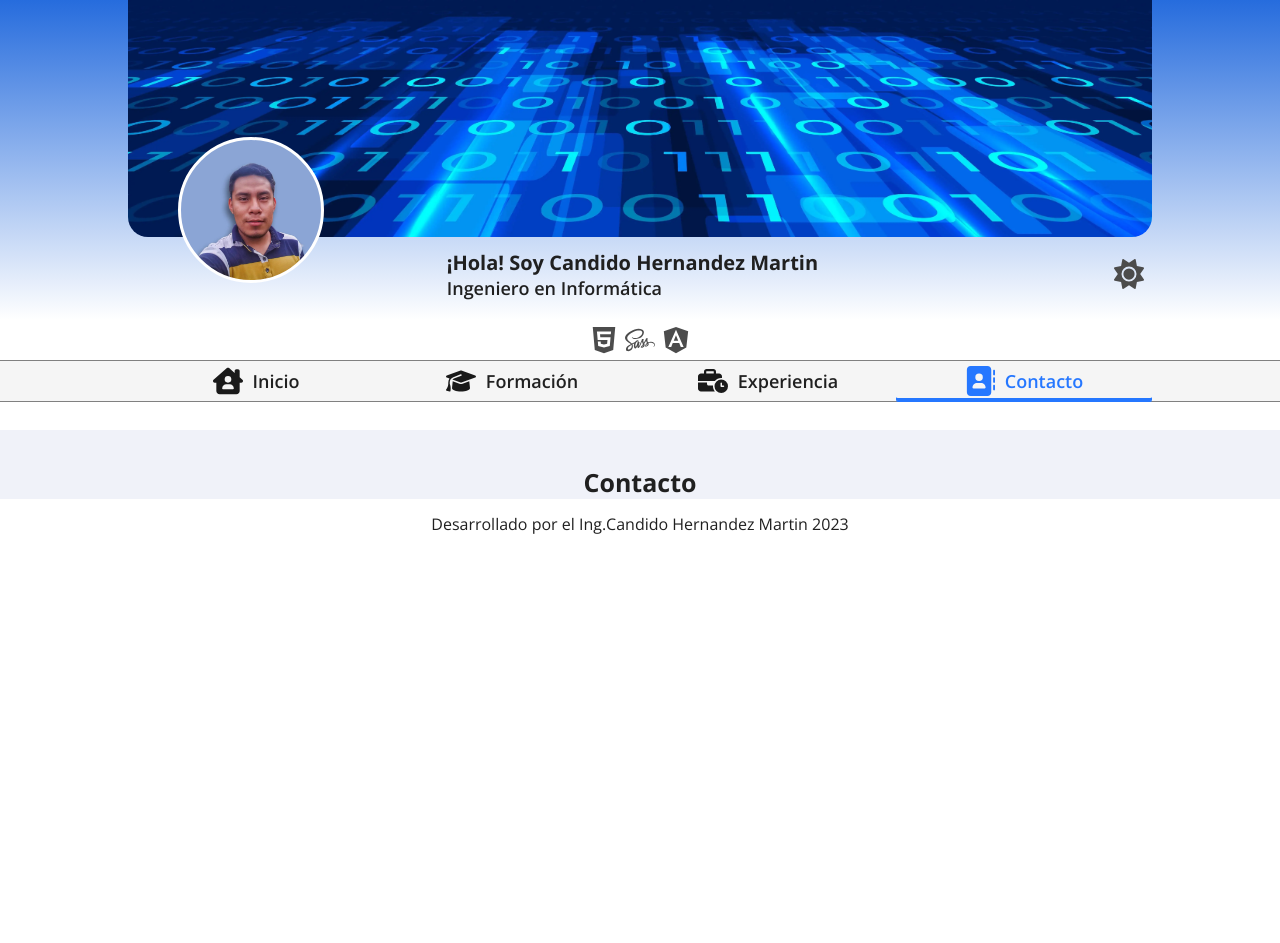
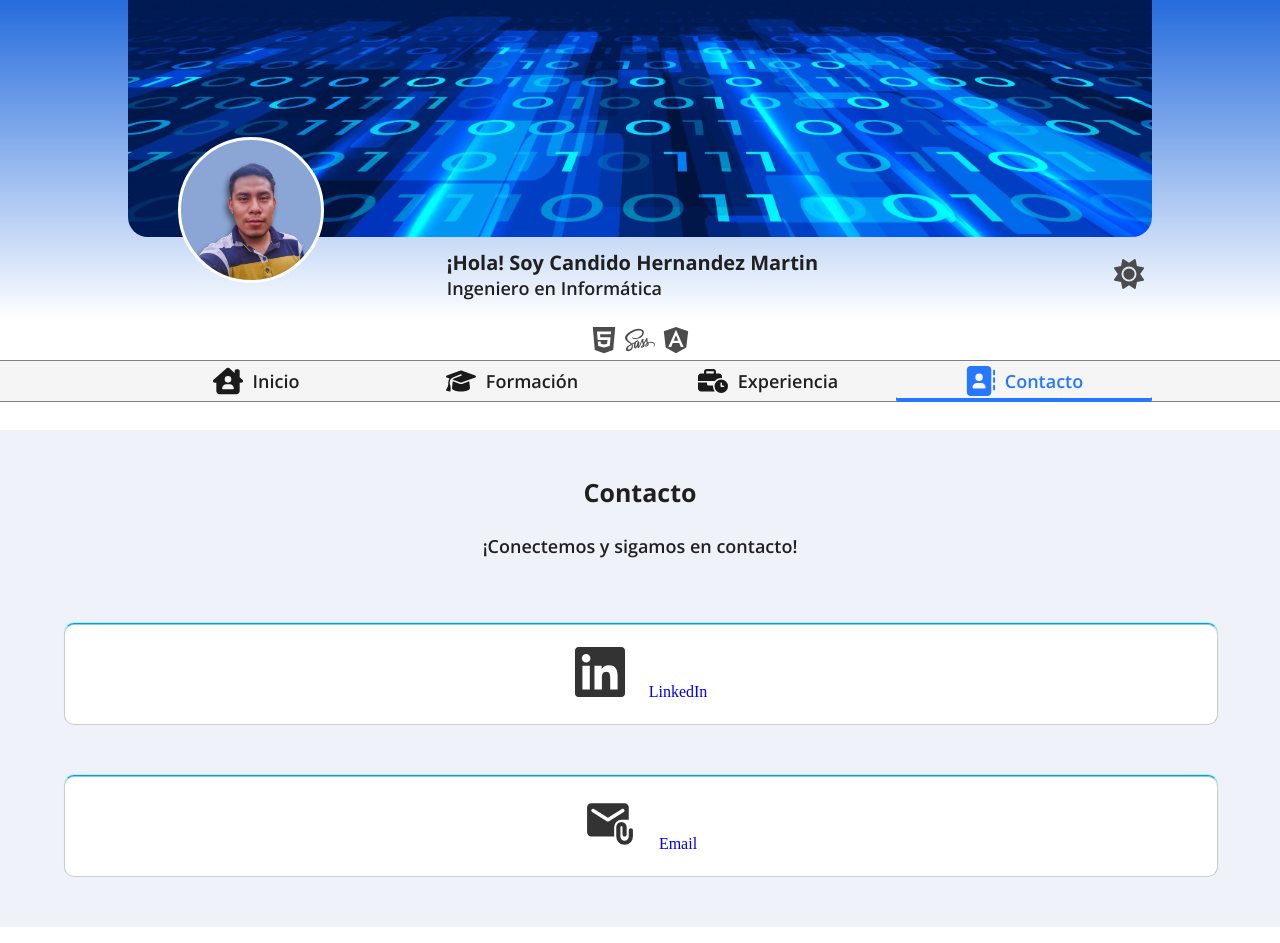
Before and after one commit to Candido-HM/portfolio-candido, an Angular app: page /contacto in a window 1280 px wide. Shown: the top 943 px of the page. Before the commit the page ends 800 px from the top, so only its background shows below. Built offline with nearby package versions, Linux system fonts and the light colour scheme.

Commit message:
modificaciones generales contacto

```diff
--- a/src/app/app.component.html
+++ b/src/app/app.component.html
@@ -9,6 +9,6 @@
 
 <footer>
   <section class="info-footer">
-    <p>Desarrollado por el Ing.Candido Hernandez Martin 2023</p>
+    <p>Desarrollado por Candido Hernandez Martin | 2023</p>
   </section>
 </footer>
--- a/src/app/components/main/contact/contact.component.html
+++ b/src/app/components/main/contact/contact.component.html
@@ -1,3 +1,20 @@
 <section class="title-contact">
     <h2>Contacto</h2>
+    <span>¡Conectemos y sigamos en contacto!</span>
 </section>
+<article class="contacto-article">
+    <section class="contact-container">
+        <div class="link-linkedin">
+            <a href="https://www.linkedin.com/in/candido-hernandez-martin/" target="_blank">
+                <img src="../../../../assets/img/icon-linkedin.svg" alt="LinkedIn">
+                LinkedIn
+            </a>
+        </div>
+        <div class="link-email">
+            <a href="mailto:candidohm99@gmail.com" target="_blank">
+                <img src="../../../../assets/img/icon-email.svg" alt="Email">
+                Email
+            </a>
+        </div>
+    </section>
+</article>
--- a/src/app/components/main/formation/formation.component.html
+++ b/src/app/components/main/formation/formation.component.html
@@ -36,7 +36,7 @@
                     <li><img class="img-calendar" src="../../../../assets/img/icon-calendar.svg" alt="calendar">Febrero 2023</li>
                     <li>Máster en JavaScript: AprenderJs, jQuery, Angular, NodeJS</li>
                     <li><img class="img-calendar" src="../../../../assets/img/icon-calendar.svg" alt="calendar">Marzo 2023 - En curso 2023</li>
-                    <li>Angular:De cero a experto (Legacy)</li>
+                    <li>Angular: De cero a experto (Legacy)</li>
                     <li><img class="img-calendar" src="../../../../assets/img/icon-calendar.svg" alt="calendar">Marzo 2023 - En curso 2023</li>
                 </ul>
             </section>
--- a/src/assets/styles/_base.sass
+++ b/src/assets/styles/_base.sass
@@ -413,20 +413,65 @@ main
                 margin-bottom: 20px
                 overflow: hidden
                 @include style-borde
-                @include centrar-col
+                @include centrar-col()
                 .img-project
                     width: 100%
                     min-height: 160px
                     max-height: 280px
+                    @include centrar()
+                    padding: 10px !important
                     img
-                        border-radius: 20px 20px 0px 0px
+                        border-radius: 20px 20px 20px 20px
                         width: 100%
                         height: 100%
+                        padding: 10px 10px 10px 10px
 
     /***********************************Componente Contacto *************************************/
     .title-contact
+        width: 100%
+        height: auto
+        @include centrar-col
+        margin-top: 10px
         h2
             @include title-section()
+        span
+            margin-top: 10px
+            padding: 15px
+            text-align: center
+            font-family: 'OpenSans-SB', Arial, sans-serif
+            font-size: 18px
+    .contacto-article
+        width: 100%
+        height: auto
+        margin-top: 50px
+        @include centrar-col()
+        .contact-container
+            width: 90%
+            height: auto
+            .link-linkedin
+                width: 100%
+                height: 100px
+                @include centrar()
+                @include style-borde()
+                border-radius: 10px
+                margin-bottom: 50px !important
+                a
+                    text-decoration: none
+                    img
+                        width: 50px
+                        margin: 0px 20px 0px 0px
+            .link-email
+                width: 100%
+                height: 100px
+                @include centrar()
+                @include style-borde()
+                border-radius: 10px
+                margin-bottom: 50px
+                a
+                    text-decoration: none
+                    img
+                        width: 50px
+                        margin: 0px 20px 0px 0px
 
 /*********************************** FOOTER *************************************/
 footer
--- a/src/assets/styles/_theme-dark.sass
+++ b/src/assets/styles/_theme-dark.sass
@@ -72,3 +72,18 @@ body.dark
             .project-container
                 .proyecto
                     @include section-dark()
+
+        /***********************************Componente Contacto *************************************/
+        .contacto-article
+            .contact-container
+                .link-linkedin
+                    @include section-dark()
+                    margin-bottom: 10px
+                    a
+                        img
+                        filter: invert(1)
+                .link-email
+                    margin-top: auto
+                    @include section-dark()
+                    img
+                        filter: invert(1)
--- a/src/assets/styles/_theme-light.sass
+++ b/src/assets/styles/_theme-light.sass
@@ -69,4 +69,12 @@ body.light
         .projects-article
             .project-container
                 .proyecto
-                    @include section-light
+                    @include section-light()
+
+        /***********************************Componente Contacto *************************************/
+        .contacto-article
+            .contact-container
+                .link-linkedin
+                    @include section-light()
+                .link-email
+                    @include section-light()
```
Also changed, not shown: src/assets/img/icon-email.svg (added), src/assets/img/icon-linkedin.svg (added).
